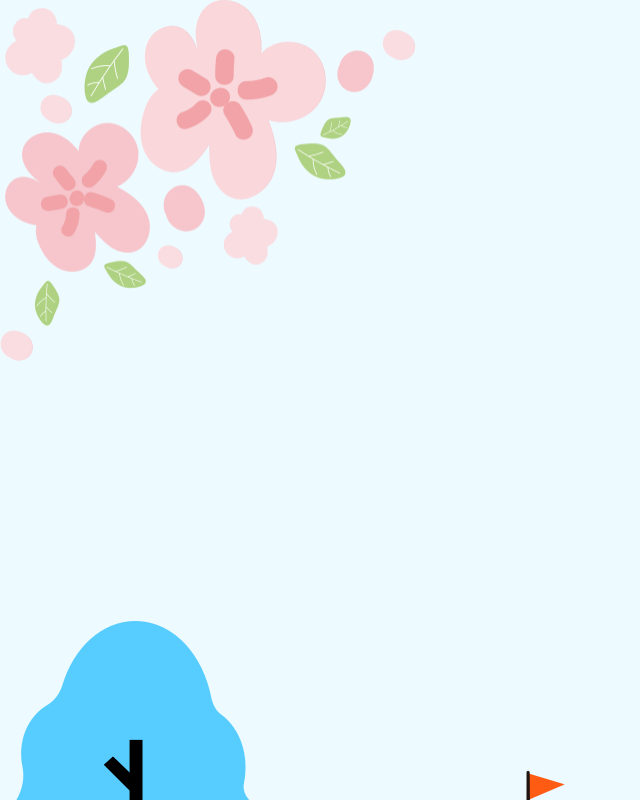
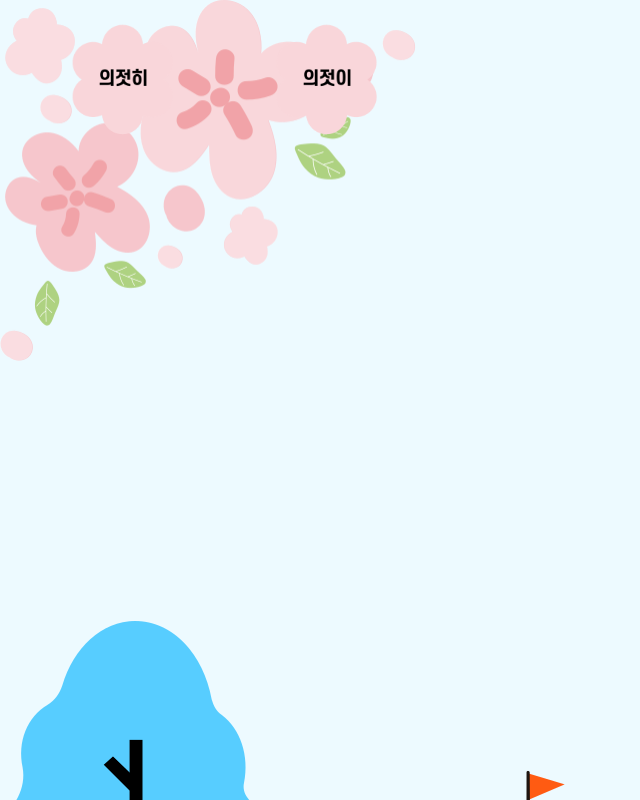
Before and after one commit to tjdls111/find-a-correct-spelling, a plain HTML site: page index.html in a window 1280 px wide. Shown: the whole page, without its empty margins (0-640 px from the left). Drawn offline with Linux system fonts and the light colour scheme.

Commit message:
이미지 추가

```diff
--- a/index.html
+++ b/index.html
@@ -10,7 +10,8 @@
 </head>
 <body>
     <div class="gameZome">
-
+        <img src="case1F.png" alt="">
+        <img src="case1T.png" alt="">
     </div>
 </body>
 </html>
--- a/style.css
+++ b/style.css
@@ -1,12 +1,20 @@
 * {
     margin: 0;
+    padding:0;
 }
 
 body{
     background-image: url("backgroundPic.png");
 }
 
+
+img{
+    max-width: 200px;
+    max-height: 200px;
+    height: auto;
+}
+
 .gameZome{
-    height: 80%;
-    width: 80%;
+    height: 570px;
+    width: 850px;
 }
```
Also changed, not shown: case1F.png (renamed from 001.png), case1T.png (renamed from 002.png).
